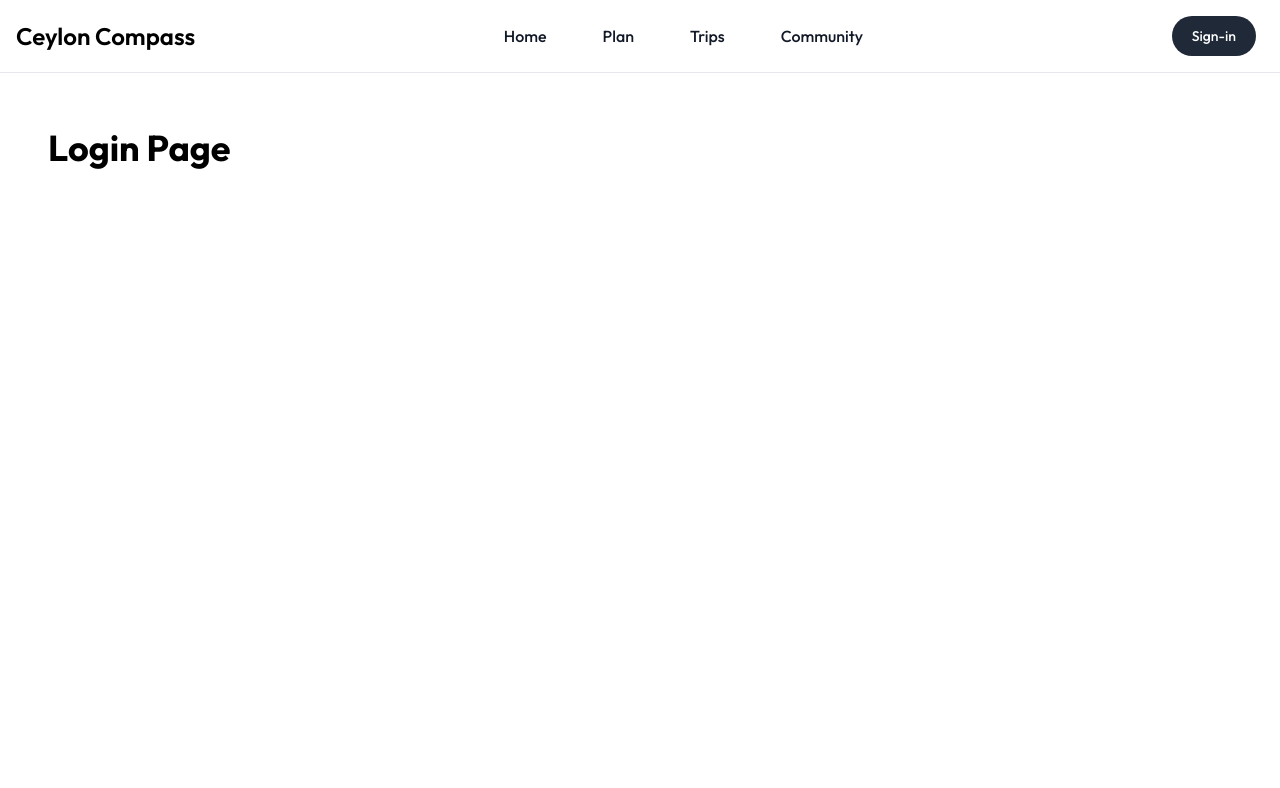
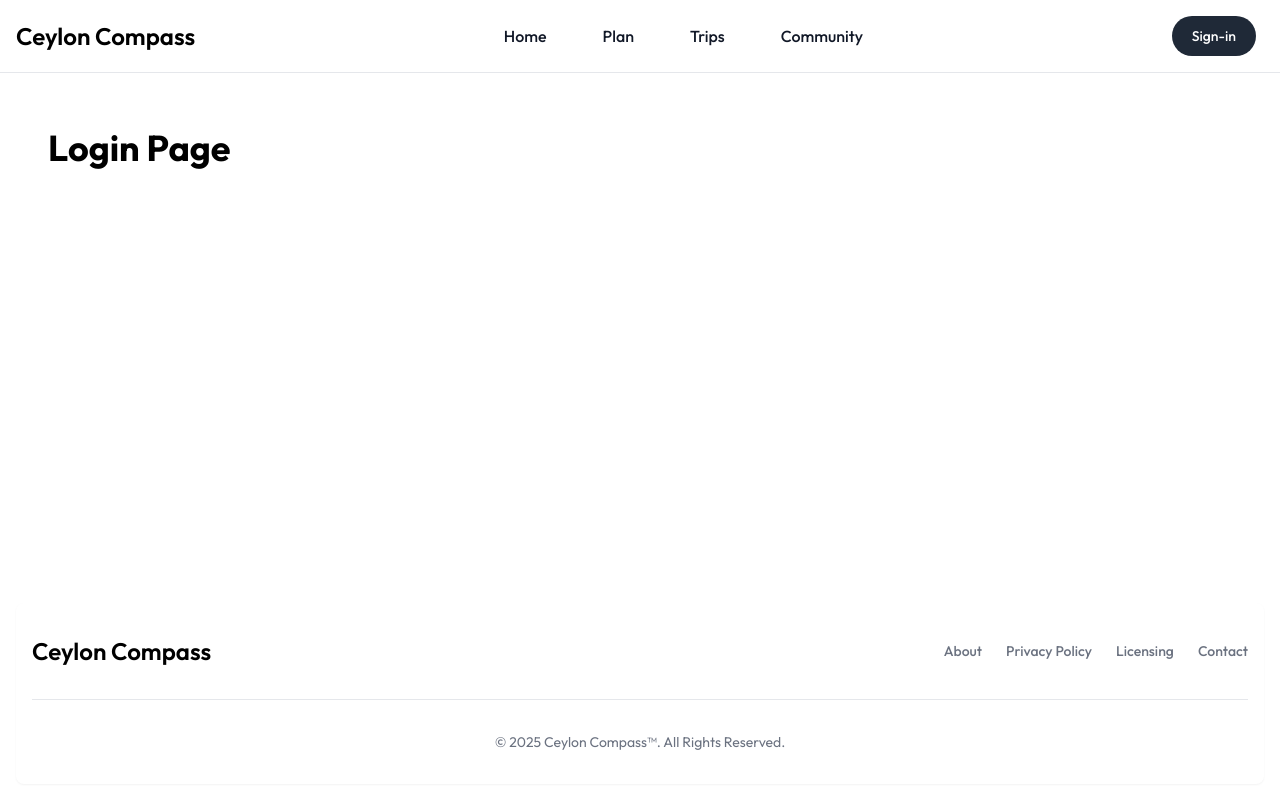
Before and after one commit to dilshanj02/ceylon-compass, a React (Vite) app in the folder frontend/: page /login in a window 1280 px wide. Shown: the top 788 px of the page. Built offline with nearby package versions, Linux system fonts and the light colour scheme.

Commit message:
feat: add footer

```diff
--- a/frontend/src/App.jsx
+++ b/frontend/src/App.jsx
@@ -1,12 +1,15 @@
 import { BrowserRouter as Router, Routes, Route } from "react-router-dom";
 import Header from "./components/Header";
+import Footer from "./components/Footer";
 import PlanTrip from "./pages/PlanTrip";
 
 function App() {
   return (
     <Router>
+      <div className="flex flex-col min-h-screen">
         <Header />
-      <div className="mt-20 p-6">
+
+        <div className="flex-grow mt-20 p-6">
           <Routes>
             <Route
               path="/"
@@ -27,6 +30,9 @@
             />
           </Routes>
         </div>
+
+        <Footer />
+      </div>
     </Router>
   );
 }
--- /dev/null
+++ b/frontend/src/components/Footer.jsx
@@ -0,0 +1,60 @@
+import { Link } from "react-router-dom";
+
+export default function Footer() {
+  return (
+    <footer className="bg-white rounded-lg shadow-sm dark:bg-gray-900 m-4">
+      <div className="w-full max-w-screen-xl mx-auto p-4 md:py-8">
+        <div className="sm:flex sm:items-center sm:justify-between">
+          {/* Logo */}
+          <Link
+            to="/"
+            className="flex items-center mb-4 sm:mb-0 space-x-3 rtl:space-x-reverse"
+          >
+            <span className="self-center text-2xl font-semibold whitespace-nowrap dark:text-white">
+              Ceylon Compass
+            </span>
+          </Link>
+
+          {/* Navigation Links */}
+          <ul className="flex flex-wrap items-center mb-6 text-sm font-medium text-gray-500 sm:mb-0 dark:text-gray-400">
+            <li>
+              <Link to="/about" className="hover:underline me-4 md:me-6">
+                About
+              </Link>
+            </li>
+            <li>
+              <Link
+                to="/privacy-policy"
+                className="hover:underline me-4 md:me-6"
+              >
+                Privacy Policy
+              </Link>
+            </li>
+            <li>
+              <Link to="/licensing" className="hover:underline me-4 md:me-6">
+                Licensing
+              </Link>
+            </li>
+            <li>
+              <Link to="/contact" className="hover:underline">
+                Contact
+              </Link>
+            </li>
+          </ul>
+        </div>
+
+        {/* Divider Line */}
+        <hr className="my-6 border-gray-200 sm:mx-auto dark:border-gray-700 lg:my-8" />
+
+        {/* Copyright */}
+        <span className="block text-sm text-gray-500 sm:text-center dark:text-gray-400">
+          © {new Date().getFullYear()}{" "}
+          <Link to="/" className="hover:underline">
+            Ceylon Compass™
+          </Link>
+          . All Rights Reserved.
+        </span>
+      </div>
+    </footer>
+  );
+}
```
Lines whose indentation alone changed are shown as unchanged.
